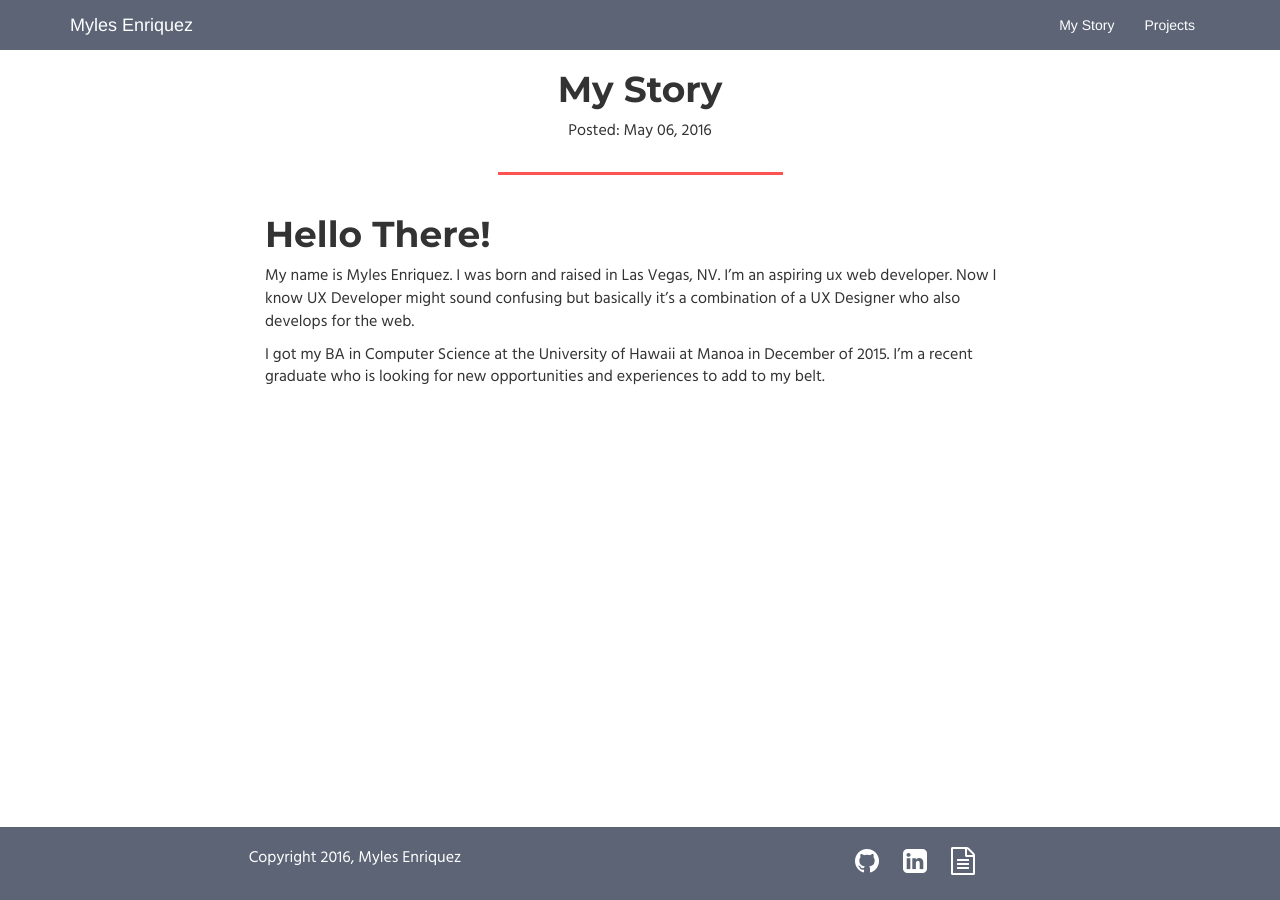
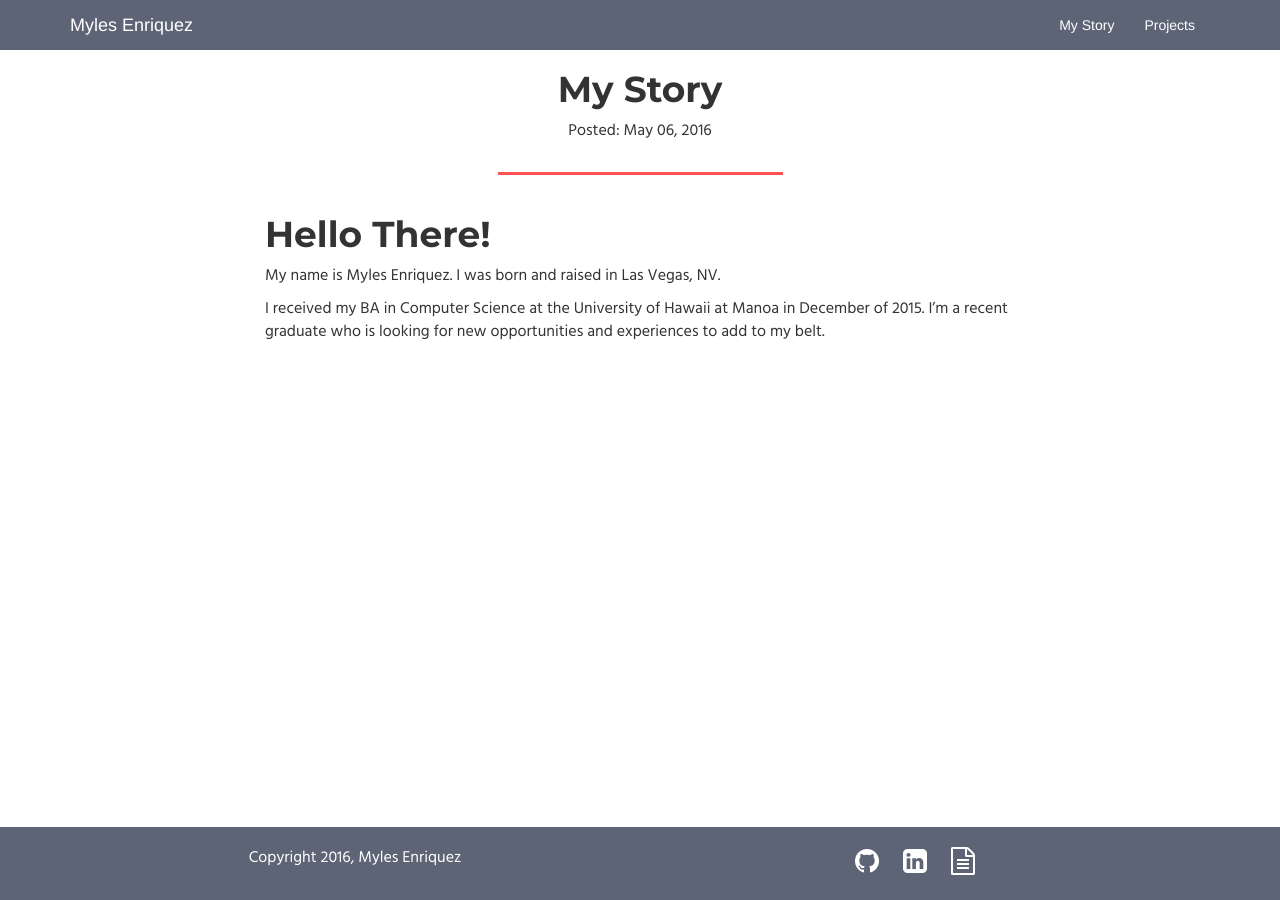
Before and after one commit to torleif-nielsen/enriquezm.github.io, a Jekyll site: the page built from about.md, in a window 1280 px wide. Built offline with Jekyll 4.4.1, drawn with Linux system fonts in a browser that asks for light colours; nearby versions of some CDN libraries; library files that are not in the unit come from our copies.

Commit message:
Change about me content.

```diff
--- a/about.md
+++ b/about.md
@@ -7,6 +7,6 @@ permalink: /about/
 
 # Hello There!
 
-My name is Myles Enriquez. I was born and raised in Las Vegas, NV. I'm an aspiring ux web developer. Now I know UX Developer might sound confusing but basically it's a combination of a UX Designer who also develops for the web.
+My name is Myles Enriquez. I was born and raised in Las Vegas, NV.
 
-I got my BA in Computer Science at the University of Hawaii at Manoa in December of 2015. I'm a recent graduate who is looking for new opportunities and experiences to add to my belt.
+I received my BA in Computer Science at the University of Hawaii at Manoa in December of 2015. I'm a recent graduate who is looking for new opportunities and experiences to add to my belt.
```
Also changed, not shown: 2 other files.
